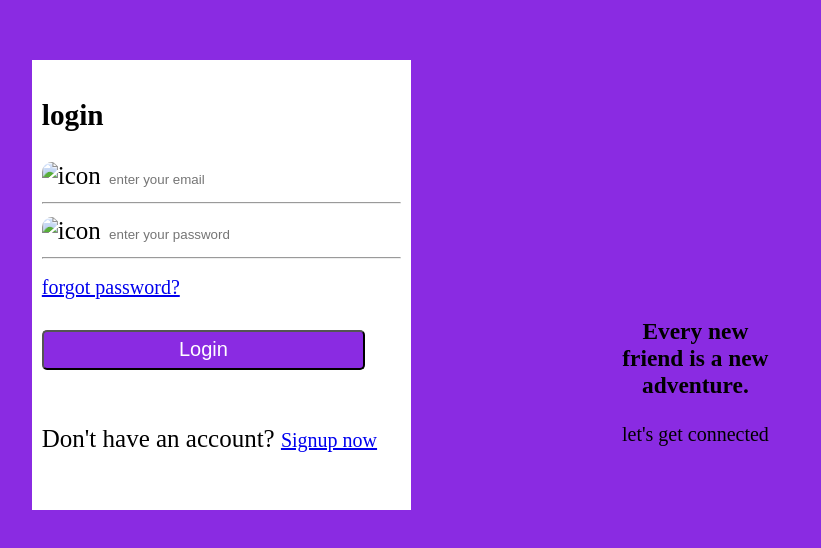
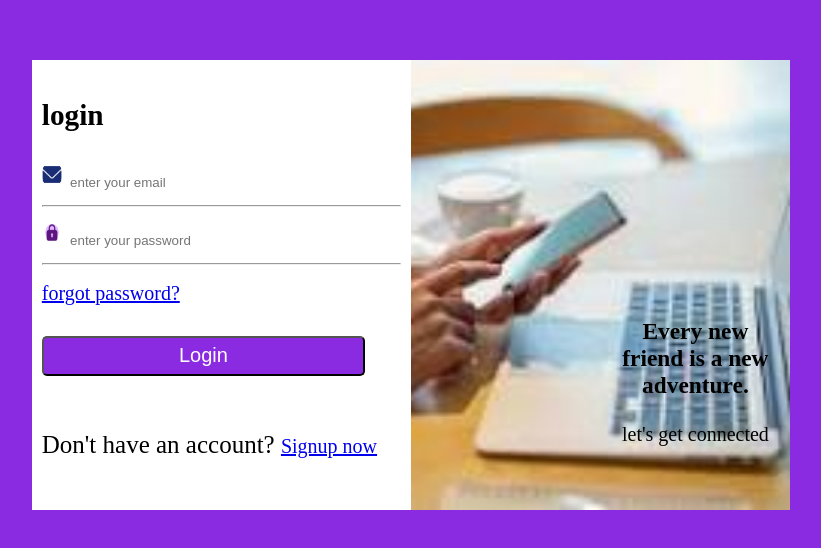
Before and after one commit to toumelaure/EXO-HTML-CSS, a plain HTML site: page exo 3/index.html in a window 1280 px wide. Shown: the part 148-696 px from the top of the page, without its empty margins (229-1050 px from the left). Drawn offline with Linux system fonts and the light colour scheme.

Commit message:
rajout d'un nouveau exo readme.md

```diff
--- a/exo 3/index.css
+++ b/exo 3/index.css
@@ -21,7 +21,7 @@ body{
     text-align: center;
     height: 450px;
     font-size: 30px;
-    background-image: url(téléchargement.jpg);
+    background-image: url(images/téléchargement.jpg);
     background-size: cover;
     background-repeat: no-repeat;
     background-position: center;
--- a/exo 3/index.html
+++ b/exo 3/index.html
@@ -10,12 +10,12 @@
     <section class="s1">
         <h3>login</h3>
         <div class="s1d1">
-            <img src="message.png" class="icon" alt="icon">
+            <img src="images/message.png" class="icon" alt="icon">
             <input type="enter your email" placeholder="enter your email">
         </div>
         <hr>
         <div class="s1d2">
-            <img src="padlock.png" class="icon" alt="icon">
+            <img src="images/padlock.png" class="icon" alt="icon">
             <input type="enter your password" placeholder="enter your password">
         </div>
         <hr>
```
Also changed, not shown: README.md (added), images.r/Tailwind .png (added), images.r/bootstrap.png (added), images.r/exo2.png (added), images.r/exo3.png (added).
